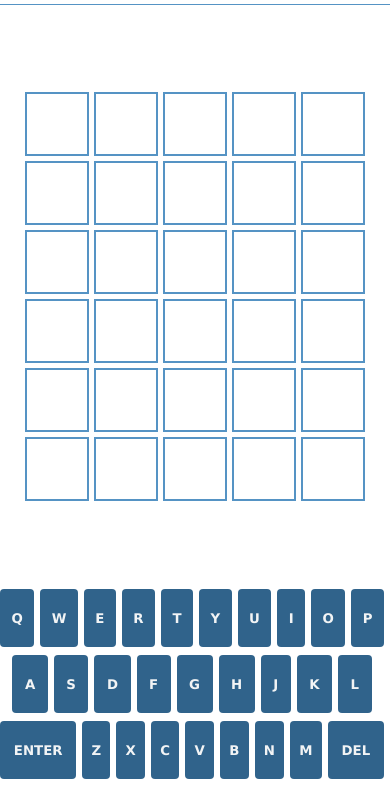
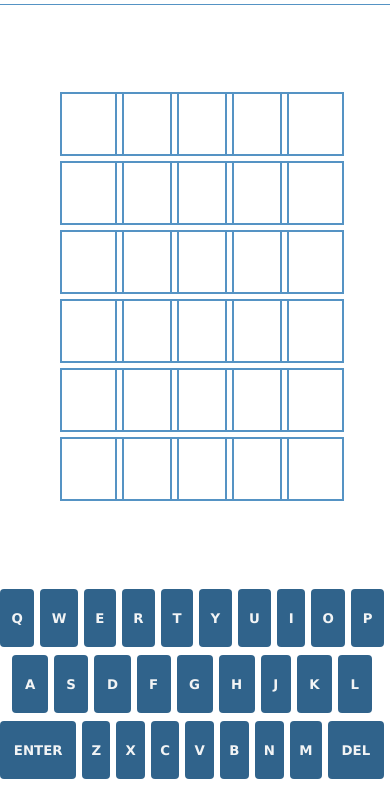
Before and after one commit to Project-Reinspire/Phase2-Wordle, a plain HTML site: page index.html in a window 390 px wide. Shown: the part 55-844 px from the top of the page. Drawn offline with nearby package versions, Linux system fonts and the light colour scheme.

Commit message:
Update styles.css

```diff
--- a/css/styles.css
+++ b/css/styles.css
@@ -56,6 +56,11 @@ header {
   box-sizing: border-box;
 }
 
+@media (max-width: 600px) {
+  #board {
+    grid-template-columns: repeat(5, 50px); /* Adjust for smaller screens */
+  }
+
 .square {
   border: 2px solid rgb(85, 147, 196);
   min-width: 60px;
```
